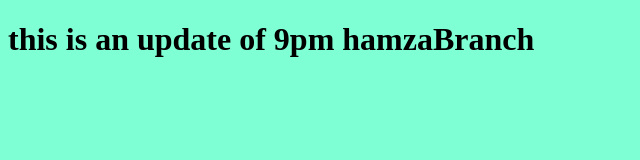
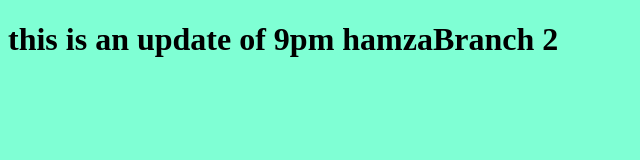
Before and after one commit to Hamza-Omran/test-1, a plain HTML site: page index.html in a window 1280 px wide. Shown: the full height of the page, 0-640 px from the left. Drawn offline with Linux system fonts and the light colour scheme.

Commit message:
last update for pull from 2nd contributer

```diff
--- a/index.html
+++ b/index.html
@@ -7,7 +7,7 @@
     <link rel="stylesheet" href="style.css">
 </head>
 <body>
-    <h1>this is an update of 9pm hamzaBranch</h1>
+    <h1>this is an update of 9pm hamzaBranch 2</h1>
     <script src="app.js"></script>
 </body>
 </html>
```
